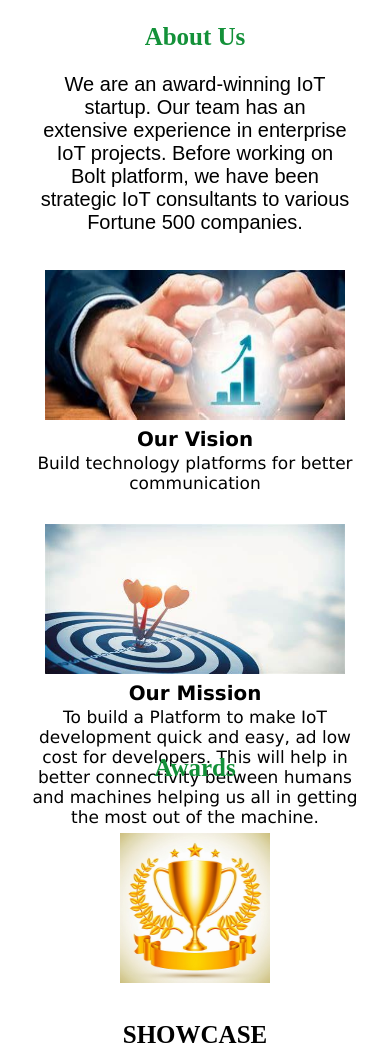
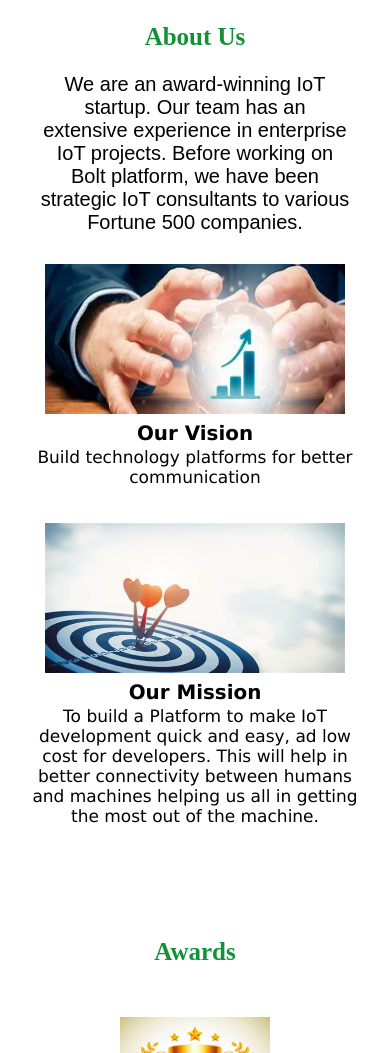
Before and after one commit to ryandcunha25/Bolt-Iot-Project, a plain HTML site: page index.html in a window 390 px wide. Shown: the part 947-2000 px from the top of the page. Drawn offline with Linux system fonts and the light colour scheme; a script that the page names is missing.

Commit message:
Update index.css

```diff
--- a/index.css
+++ b/index.css
@@ -186,7 +186,6 @@ footer{
         display: flex;
         align-items: center;
         justify-content: center;
-
     }
     .logo{
         width: 50%;
@@ -209,6 +208,15 @@ footer{
     }
     .links a:hover{
         color:grey;
+    }
+    .otherMedia-navbar{
+        display: block;
+    }
+    .line{
+        width: 35px;
+        background-color: black;
+        height: 5px;
+        margin: 3px 3px;
     }
     .background-image{
         background: rgba(0,0,0,0.5)url("background.jpg");
@@ -243,8 +251,9 @@ footer{
     }
     h2{
         color: #139139;
-        padding-top: 20px;
+        margin-top: 20px;
         font-size: 25px;
+        background-color: white;
     }
     .about{
         text-align: center;
@@ -256,6 +265,7 @@ footer{
         font-size: 20px;
         font-family: Arial, Helvetica, sans-serif
     }
+
     .cards{
         display: flex;
         flex-direction: column;
@@ -269,26 +279,28 @@ footer{
         width: 300px;
     }
     .card-body{
-        height:100%;
         font-size: 17px;
         font-family: 'Lucida Sans', 'Lucida Sans Regular', 'Lucida Grande', 'Lucida Sans Unicode', "Geneva", Verdana, sans-serif;
-
+        /* padding-bottom: 500px;; */
     }
-    .card1{
+     .card1{
         width: 100%;
-        height: 50%;
-        margin-top: 100px;
+        height: 300px;
+        margin-top: 300px;
+        margin-bottom: 30px;
     }
     .card2{
         width: 100%;
-        height: 50%;
-        padding-top: 150px;
+        height: 400px;
+        /* padding-bottom: 100px; */
     }
     .card2 p {
         padding: 0px 30px;
     }
     .awards{
-        padding-top: 60%;
+        /* height:fit-content; */
+        padding-top: 400px;
+        height: 800px;
     }
     .trophies{
         display: flex;
@@ -335,8 +347,6 @@ footer{
         height:150px;
         width:150px;
     } */
-
-
     /* .text-right{
         float:right;
         position:relative;
```
